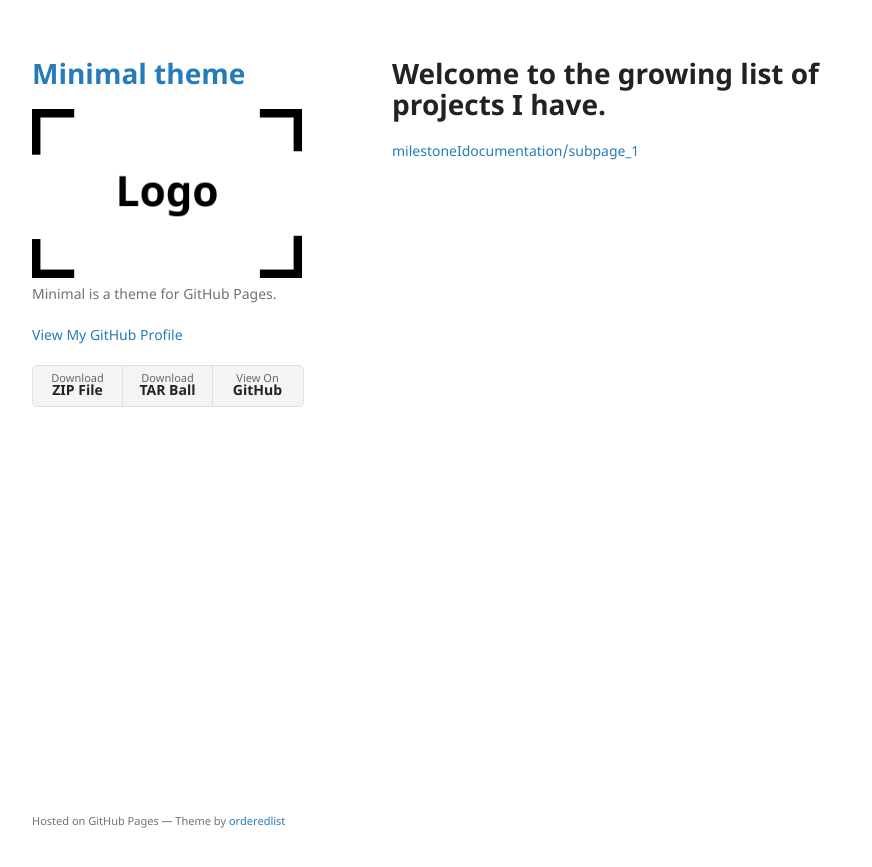
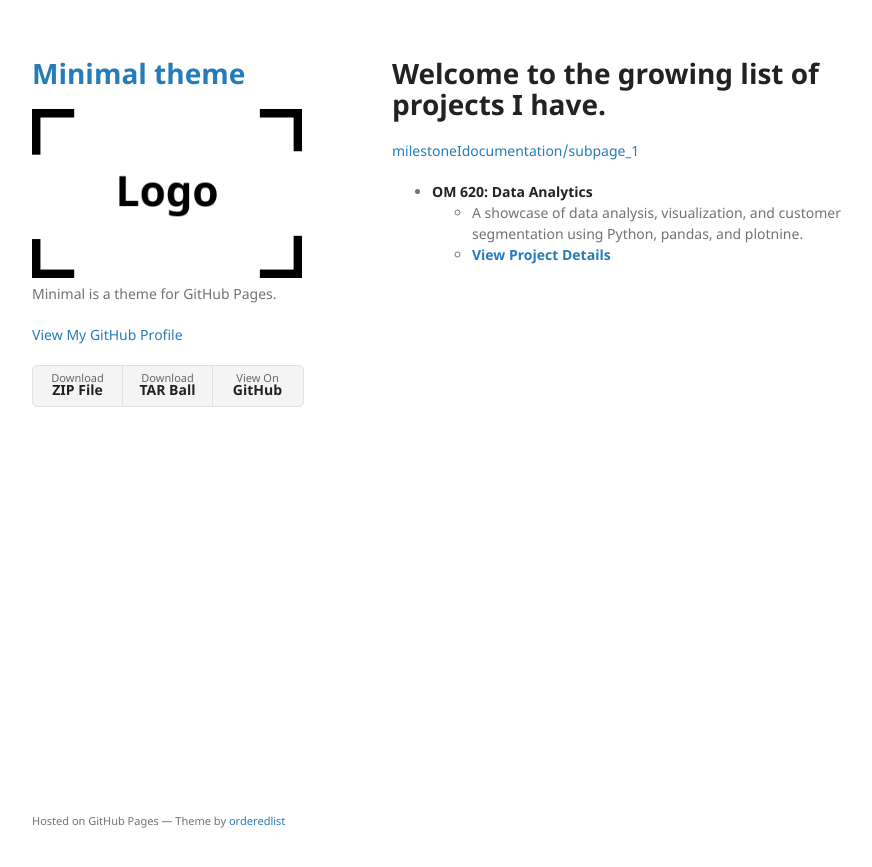
Before and after one commit to correllid03/correllid03.github.io, a Jekyll site: the page built from projects/index.md, in a window 1280 px wide. Shown: the top 867 px of the page, without its empty margins (178-1050 px from the left). Built offline with Jekyll 4.4.1, drawn with Linux system fonts in a browser that asks for light colours; our own code applies the rules of GitHub Pages for plain Markdown files.

Commit message:
Update index.md

```diff
--- a/projects/index.md
+++ b/projects/index.md
@@ -5,3 +5,7 @@ layout: default
 # Welcome to the growing list of projects I have.
 
 [milestoneIdocumentation/subpage_1](https://correllid03.github.io/subpage_1/)
+
+* **OM 620: Data Analytics**
+    * A showcase of data analysis, visualization, and customer segmentation using Python, pandas, and plotnine.
+    * **[View Project Details](/om620/)**
```
